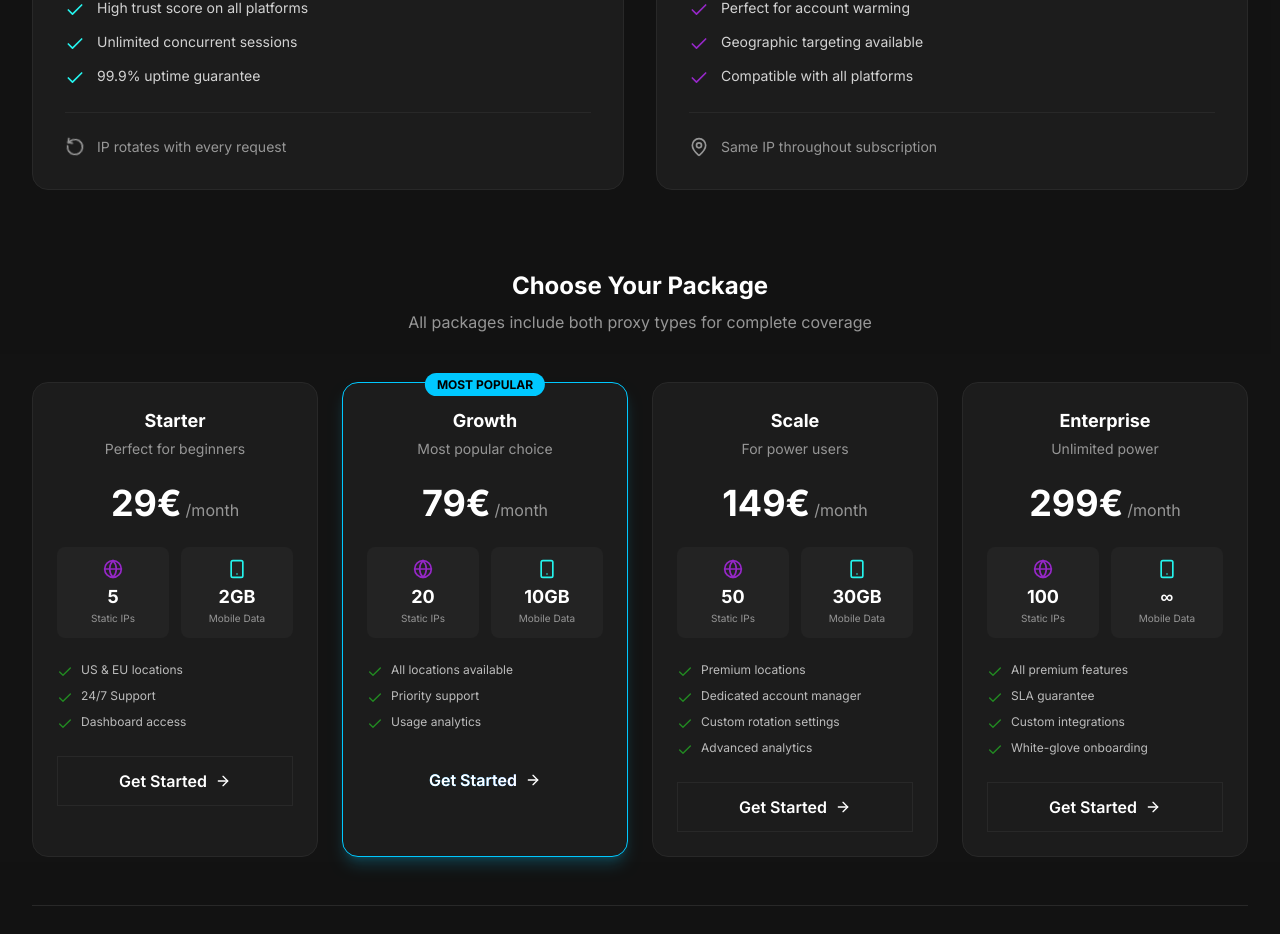
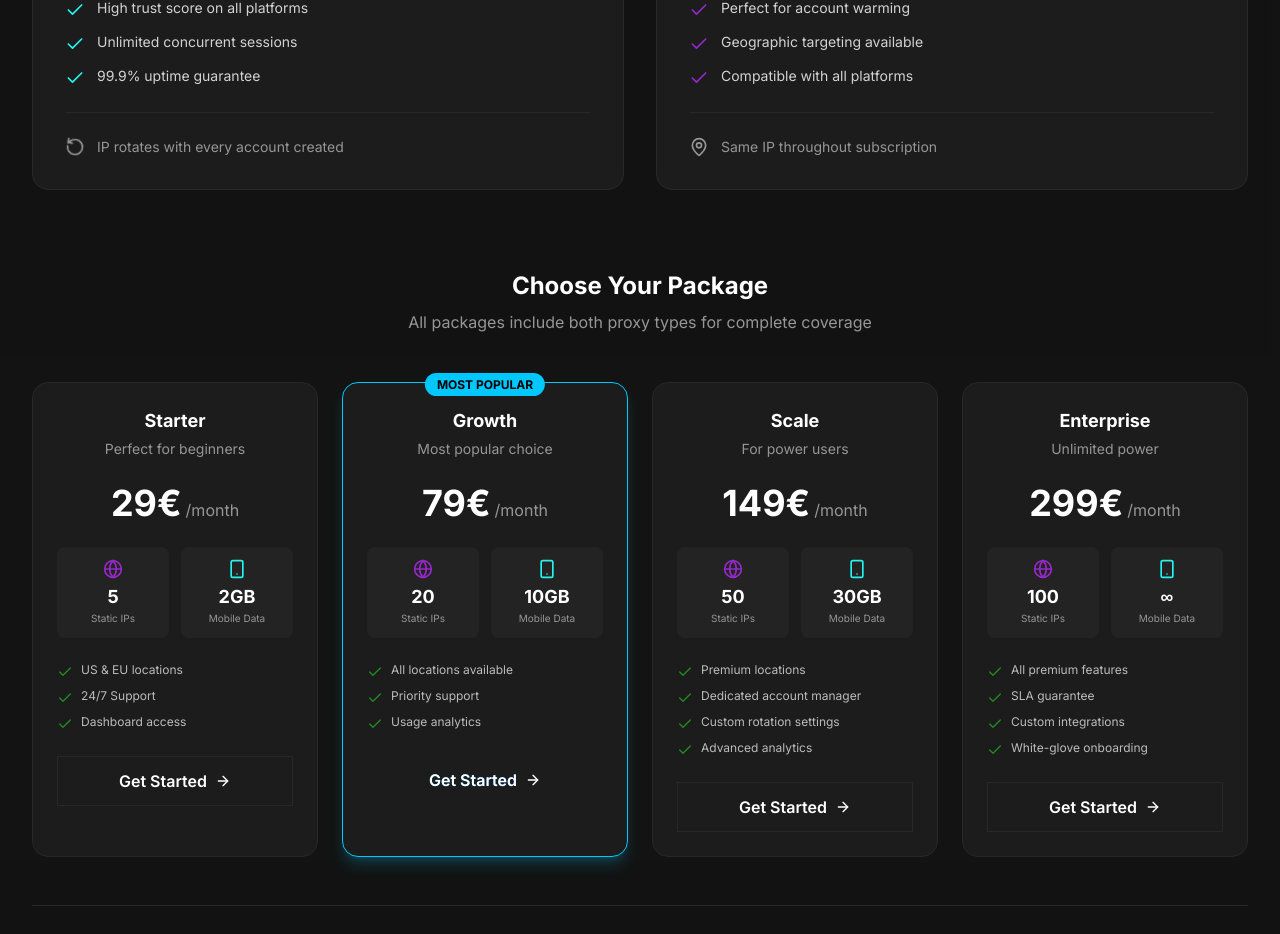
Before and after one commit to Raphi52/sna-website, a Next.js app: page /pricing in a window 1280 px wide. Shown: the part 1933-2867 px from the top of the page. Built offline with nearby package versions, Linux system fonts and the light colour scheme.

Commit message:
fix: Update rotating proxy description to account created
🤖 Generated with [Claude Code](https://claude.com/claude-code)

Co-Authored-By: Claude Opus 4.5 <noreply@anthropic.com>

```diff
--- a/src/app/dashboard/proxies/page.tsx
+++ b/src/app/dashboard/proxies/page.tsx
@@ -259,7 +259,7 @@ export default function ProxiesPage() {
                 </div>
                 <div className="mt-3 flex items-center gap-2 text-xs text-muted">
                   <RotateCcw className="w-3 h-3 animate-spin" style={{ animationDuration: "3s" }} />
-                  <span>IP rotates automatically with every request</span>
+                  <span>IP rotates automatically with every account created</span>
                 </div>
               </CardContent>
             </Card>
--- a/src/components/landing/Proxies.tsx
+++ b/src/components/landing/Proxies.tsx
@@ -212,7 +212,7 @@ export function Proxies() {
                     <>
                       <RotateCcw className="w-5 h-5 text-muted animate-spin" style={{ animationDuration: "3s" }} />
                       <span className="text-sm text-muted">
-                        IP rotates with every request
+                        IP rotates with every account created
                       </span>
                     </>
                   ) : (
```
